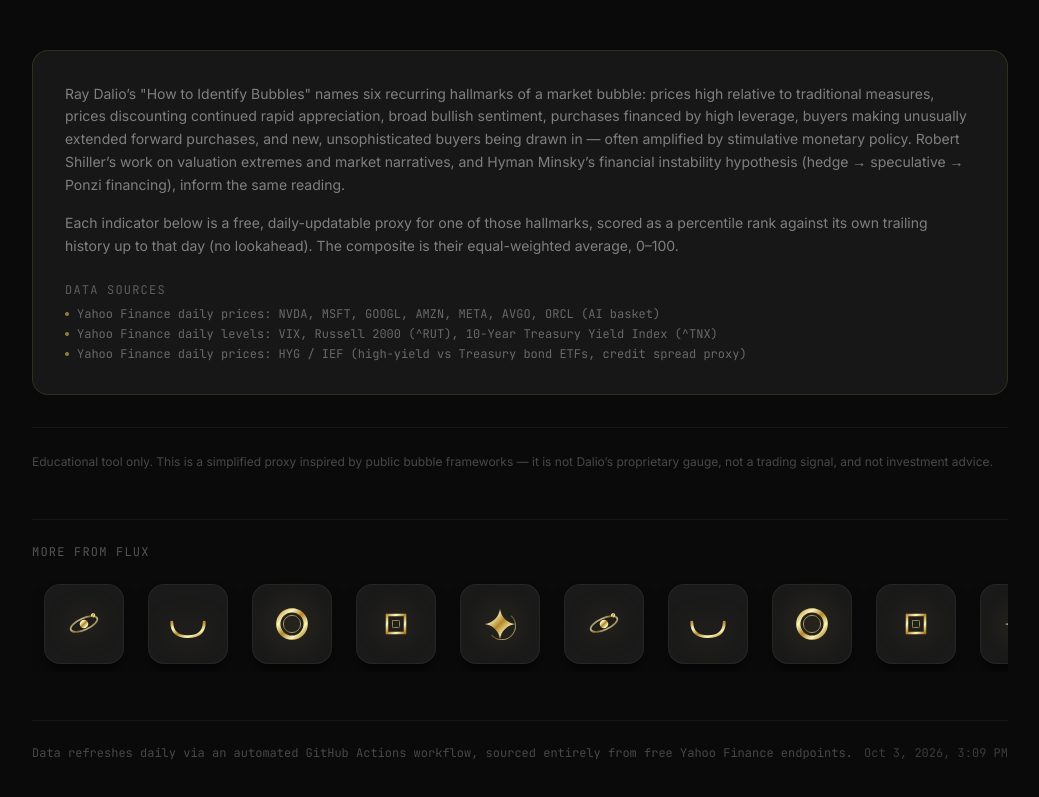
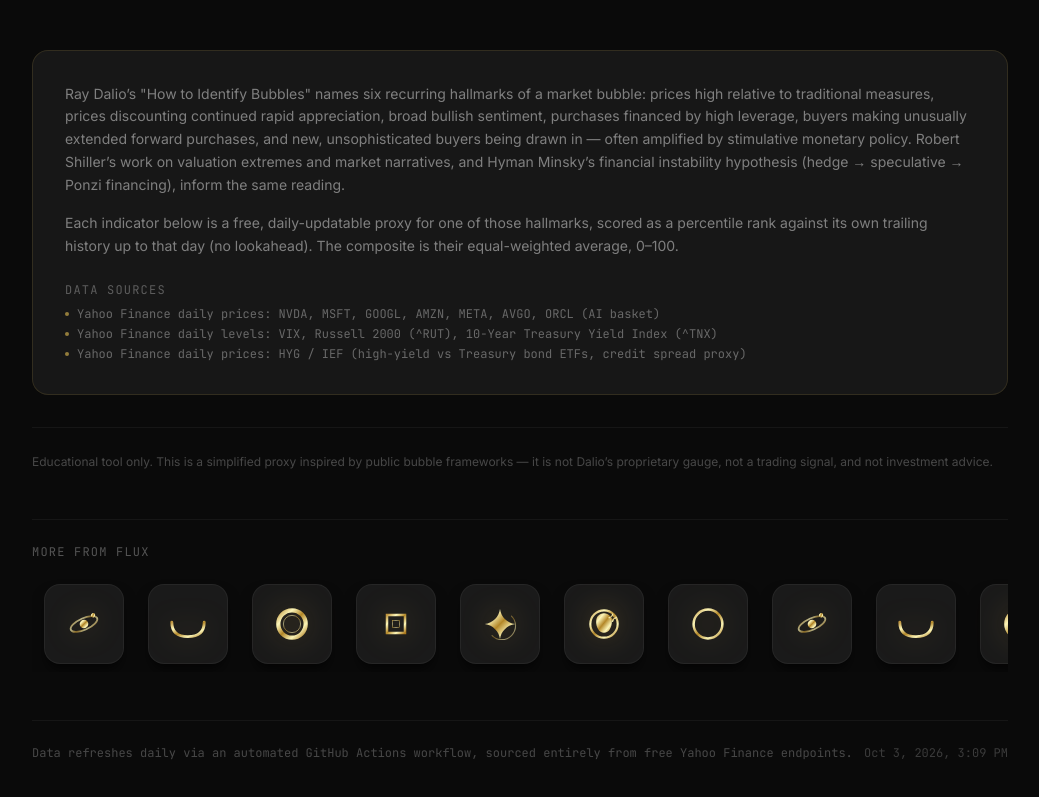
Before and after one commit to xzhangfox/ai-bubble-monitor, a Next.js app: page / in a window 1280 px wide. Shown: the part 1919-2716 px from the top of the page, without its empty margins (120-1159 px from the left). Built offline with nearby package versions, Linux system fonts and the light colour scheme.

Commit message:
Other Apps: add Flux Glow and Flux Scribe
Co-Authored-By: Claude Opus 5.5 <noreply@anthropic.com>
Claude-Session: https://claude.ai/code/session_014Jf1Zz5VdAFUz4GXuR9DEp

```diff
--- a/components/EcosystemTicker.tsx
+++ b/components/EcosystemTicker.tsx
@@ -83,6 +83,38 @@ const ECOSYSTEM_APPS = [
       </svg>
     ),
   },
+  {
+    id: 'glow',
+    name: 'Flux Glow',
+    url: 'https://flux-glow-f60xl28cu-fox-1121.vercel.app/',
+    logo: (
+      <svg viewBox="0 0 100 100" className="w-full h-full drop-shadow-[0_0_15px_rgba(191,149,63,0.4)]" fill="none">
+        <EcosystemGoldDefs id="eco_glow" />
+        <circle cx="50" cy="50" r="38" stroke="url(#eco_glow)" strokeWidth="6" />
+        <path d="M50 20c-13.5 0-21.8 9.8-21.8 23.6 0 7.5 1.9 15 5.6 20.9 3.4 5.6 9 9.5 16.2 9.5s12.8-3.9 16.2-9.5c3.7-5.9 5.6-13.4 5.6-20.9C71.8 29.8 63.5 20 50 20z" fill="url(#eco_glow)" />
+        <path d="M74 22l2.8 7.6L84.5 32.5l-7.7 2.9L74 43l-2.8-7.6-7.7-2.9 7.7-2.9L74 22z" stroke="url(#eco_glow)" strokeWidth="3" strokeLinejoin="round" />
+      </svg>
+    ),
+  },
+  {
+    id: 'scribe',
+    name: 'Flux Scribe',
+    // Not deployed yet — an empty url renders the tile but doesn't navigate.
+    url: '',
+    logo: (
+      <svg viewBox="0 0 100 100" className="w-full h-full drop-shadow-[0_0_15px_rgba(191,149,63,0.4)]" fill="none">
+        <EcosystemGoldDefs id="eco_scribe" />
+        <circle cx="50" cy="50" r="40" stroke="url(#eco_scribe)" strokeWidth="7" />
+        <g stroke="url(#eco_scribe)" strokeWidth="7.5" strokeLinecap="round">
+          <line x1="29" y1="45" x2="29" y2="55" />
+          <line x1="39.5" y1="37" x2="39.5" y2="63" />
+          <line x1="50" y1="29" x2="50" y2="71" />
+          <line x1="60.5" y1="39" x2="60.5" y2="61" />
+          <line x1="71" y1="46" x2="71" y2="54" />
+        </g>
+      </svg>
+    ),
+  },
 ] as const
 
 export default function EcosystemTicker() {
@@ -119,6 +151,7 @@ export default function EcosystemTicker() {
       e.stopPropagation()
       return
     }
+    if (!url) return
     window.open(url, '_blank', 'noopener,noreferrer')
   }
 
```
